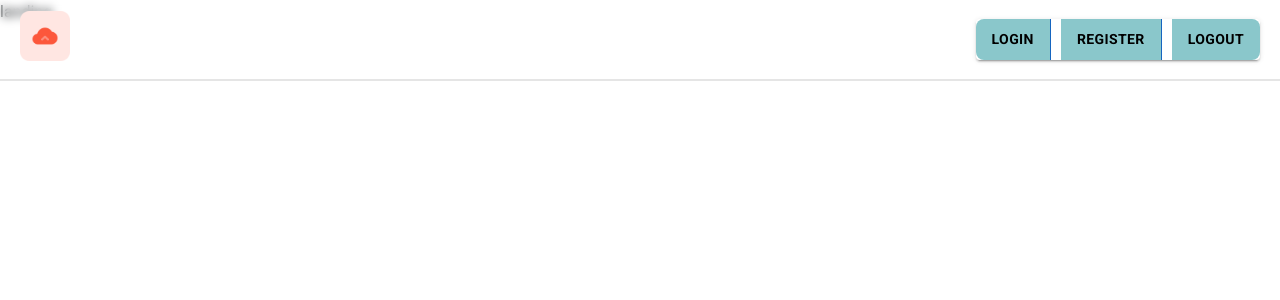
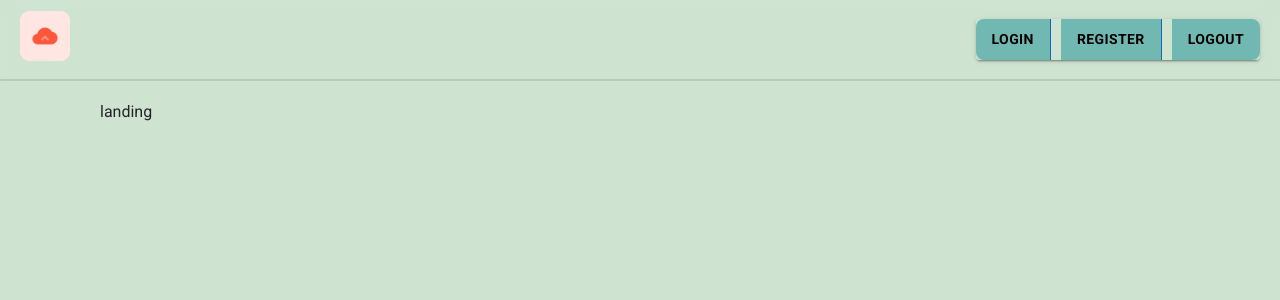
Before and after one commit to piku5445/ImageVault-, a React (Vite) app in the folder client/: page /landing in a window 1280 px wide. Shown: the top 300 px of the page. Built offline with nearby package versions, Linux system fonts and the light colour scheme.

Commit message:
added the feature of private routing

```diff
--- a/client/src/App.jsx
+++ b/client/src/App.jsx
@@ -1,5 +1,56 @@
-// import { BrowserRouter as Router, Routes, Route, Link } from "react-router-dom";
+import { BrowserRouter as Router, Routes, Route, Link } from "react-router-dom";
 
+import "./App.css";
+import Login from "./components/Login";
+import Register from './components/register';
+import Home from "./components/Home";
+import Layout from "./components/Layout";
+import Header from "./components/Header";
+import Forget from "./components/forget";
+import PrivateRoute from "./components/PrivateRoute.jsx";
+import Landing from "./components/landing";
+function App() {
+  return (
+    <Router>
+      {/* Navigation Buttons */}
+      {/* <ButtonGroup variant="contained" aria-label="Basic button group">
+        <Button>
+          <Link to="/login" style={{ color: "black" }}>
+            <label>Login</label>
+          </Link>
+        </Button>
+        <Button>
+          <Link to="/register" style={{ color: "black" }}>
+            <label>Register</label>
+          </Link>
+        </Button>
+      </ButtonGroup> */}
+      <Header />
+
+      {/* Routes Setup */}
+      <Routes>
+        {/* Parent Route with Layout */}
+        <Route path="/" element={<Layout />}>
+          <Route index element={<Home />} />
+          <Route path="home" element={
+            <PrivateRoute>
+               <Home />
+            </PrivateRoute>
+          } />
+          <Route path="landing" element={<Landing />} />
+          <Route path="login" element={<Login />} />
+          <Route path="register" element={<Register />} />
+          <Route path="forget" element={<Forget />} />
+        </Route>
+      </Routes>
+    </Router>
+  );
+}
+
+export default App;
+
+
+// import { BrowserRouter as Router, Routes, Route, Link, Navigate } from "react-router-dom";
 // import "./App.css";
 // import Login from "./components/Login";
 // import Register from './components/register';
@@ -7,76 +58,32 @@
 // import Layout from "./components/Layout";
 // import Header from "./components/Header";
 // import Forget from "./components/forget";
-
+// import PrivateRoute from "./components/PrivateRoute.jsx"; // Import PrivateRoute
+// import Landing from "./components/landing";
 // function App() {
 //   return (
 //     <Router>
-//       {/* Navigation Buttons */}
-//       {/* <ButtonGroup variant="contained" aria-label="Basic button group">
-//         <Button>
-//           <Link to="/login" style={{ color: "black" }}>
-//             <label>Login</label>
-//           </Link>
-//         </Button>
-//         <Button>
-//           <Link to="/register" style={{ color: "black" }}>
-//             <label>Register</label>
-//           </Link>
-//         </Button>
-//       </ButtonGroup> */}
 //       <Header />
 
-//       {/* Routes Setup */}
 //       <Routes>
-//         {/* Parent Route with Layout */}
-//         <Route path="/" element={<Layout />}>
-//           <Route index element={<Home />} /> {/* Default route */}
-//           <Route path="login" element={<Login />} />
-//           <Route path="register" element={<Register />} />
-//           <Route path="forget" element={<Forget />} />
-//         </Route>
+//         {/* Public Routes */}
+//         <Route path="/landing" element={<Landing />} />
+//         <Route path="/login" element={<Login />} />
+//         <Route path="/register" element={<Register />} />
+//         <Route path="/forget" element={<Forget />} />
+
+//         {/* Private Routes */}
+//         <Route path="/home" element={
+//           <PrivateRoute>
+//             <Home />
+//           </PrivateRoute>
+//         } />
+
+//         {/* Catch-all route to redirect to landing if no match */}
+//         <Route path="*" element={<Navigate to="/landing" replace />} />
 //       </Routes>
 //     </Router>
 //   );
 // }
 
 // export default App;
-
-
-import { BrowserRouter as Router, Routes, Route, Link, Navigate } from "react-router-dom";
-import "./App.css";
-import Login from "./components/Login";
-import Register from './components/register';
-import Home from "./components/Home";
-import Layout from "./components/Layout";
-import Header from "./components/Header";
-import Forget from "./components/forget";
-import PrivateRoute from "./components/PrivateRoute.jsx"; // Import PrivateRoute
-import Landing from "./components/landing";
-function App() {
-  return (
-    <Router>
-      <Header />
-
-      <Routes>
-        {/* Public Routes */}
-        <Route path="/landing" element={<Landing />} />
-        <Route path="/login" element={<Login />} />
-        <Route path="/register" element={<Register />} />
-        <Route path="/forget" element={<Forget />} />
-
-        {/* Private Routes */}
-        <Route path="/home" element={
-          <PrivateRoute>
-            <Home />
-          </PrivateRoute>
-        } />
-
-        {/* Catch-all route to redirect to landing if no match */}
-        <Route path="*" element={<Navigate to="/landing" replace />} />
-      </Routes>
-    </Router>
-  );
-}
-
-export default App;
--- a/client/src/components/Landing.jsx
+++ b/client/src/components/Landing.jsx
@@ -1,8 +1,8 @@
 import React from 'react'
-
+import './landing.css'
 const landing = () => {
   return (
-    <div>landing</div>
+    <div className='box'>landing</div>
   )
 }
 
--- a/client/src/components/landing.css
+++ b/client/src/components/landing.css
@@ -1,9 +1,8 @@
-.background {
-    background-image: url("./assets/img1.jpg");
-    background-size: cover;
-    background-position: center;
-    min-height: 100vh;
-    display: flex;
-    align-items: center;
-    justify-content: center;
-  }
+.box {
+  position: absolute;
+  height: 100%;
+  width: 100%;
+  padding: 100px;
+  margin: 20px;
+  background-color: rgb(207, 227, 209);
+}
```
Also changed, not shown: client/src/RefreshHandler.js (+8 -8 lines).
